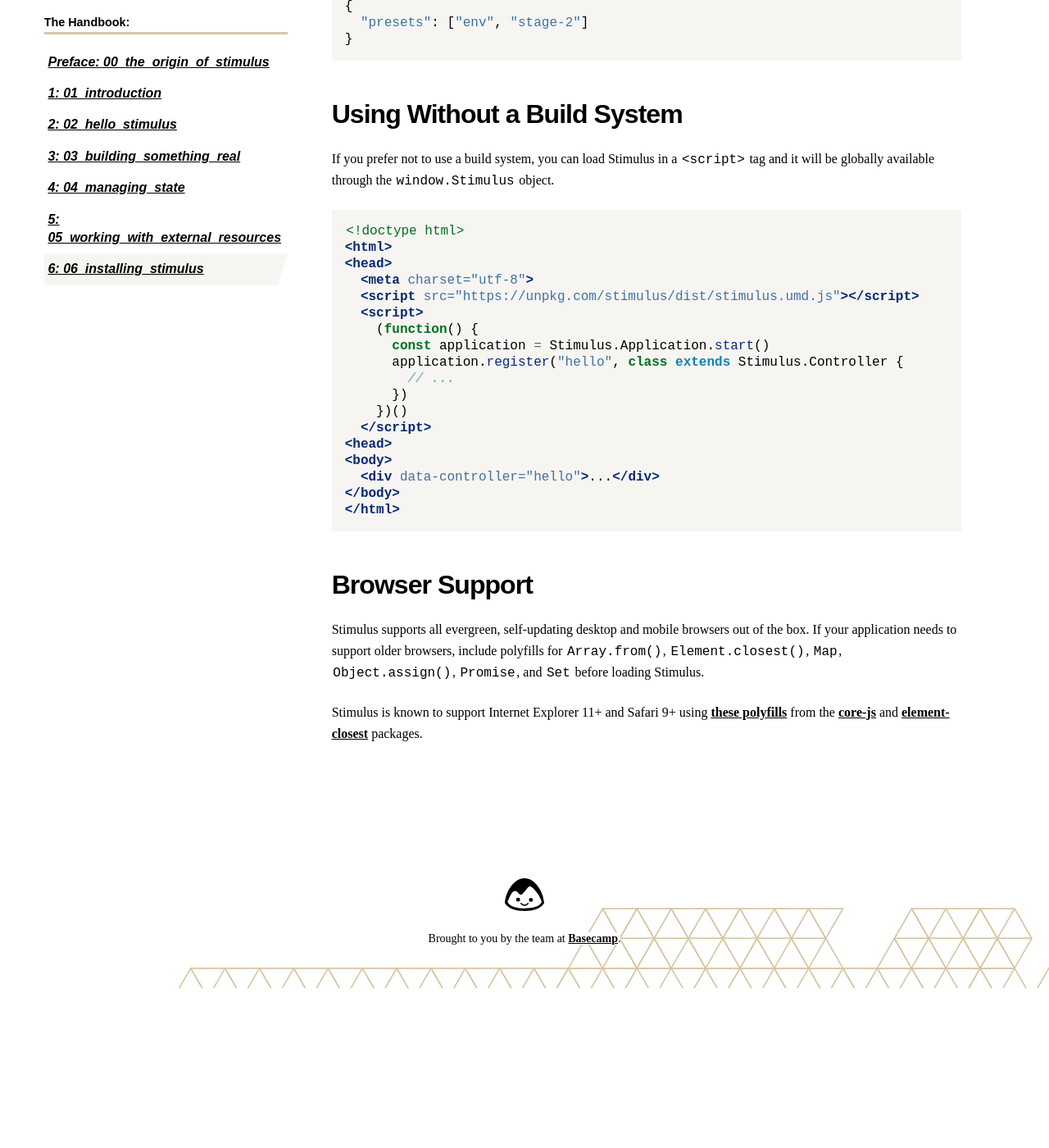
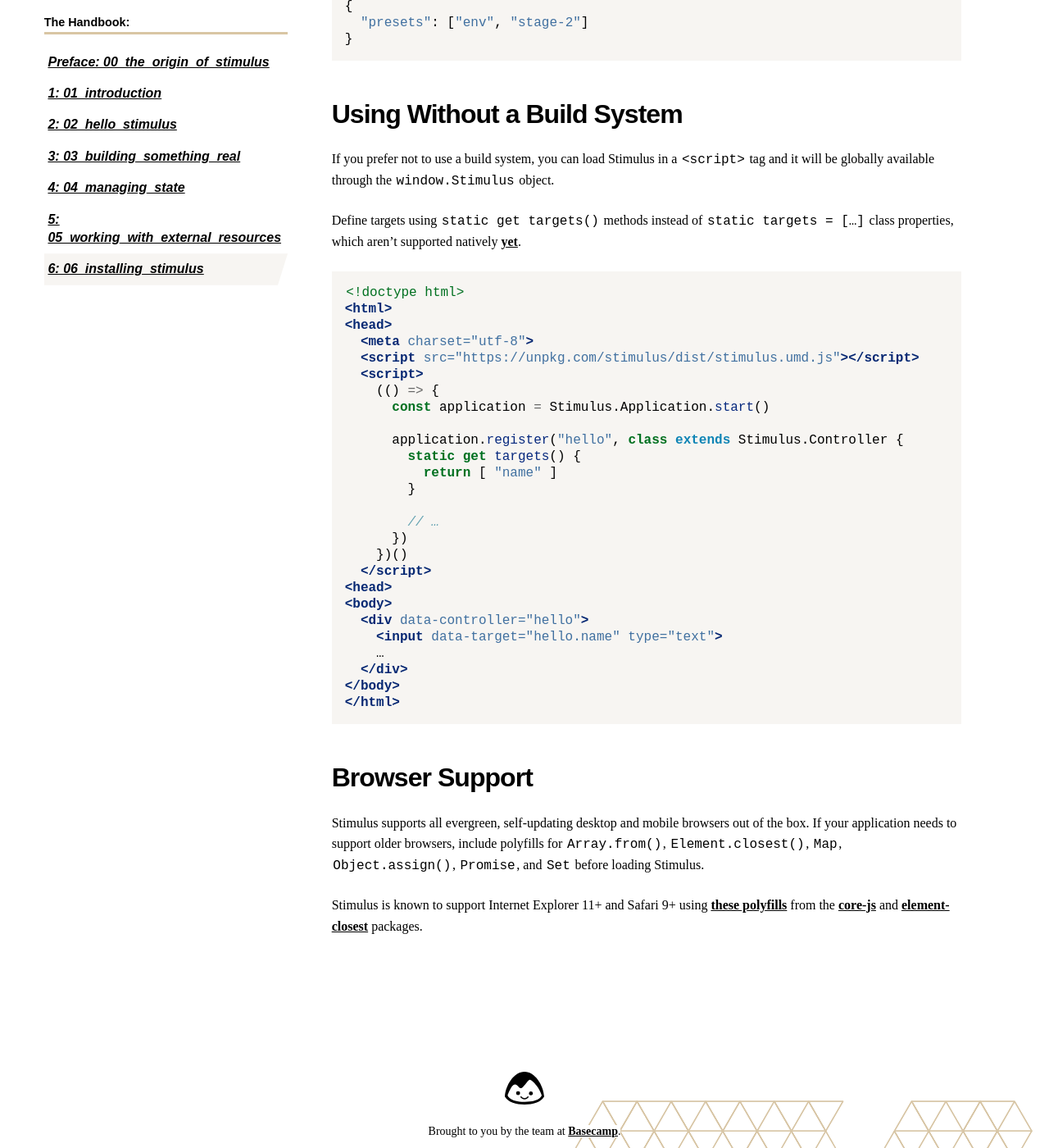
Before and after one commit to hotwired/stimulus-site, a Jekyll site: the page built from _handbook/06_installing_stimulus.md, in a window 1280 px wide and 1400 px high, scrolled down 2324 px. Shown: the whole window at 82% size. Built offline with Jekyll 4.4.1, drawn with Linux system fonts in a browser that asks for light colours; some web fonts are replaced; comment, search, counter and statistics services are not loaded; before the commit the page ends 3529 px from its top, so only the background shows below that.

Commit message:
Sync handbook

````diff
--- a/_handbook/06_installing_stimulus.md
+++ b/_handbook/06_installing_stimulus.md
@@ -84,6 +84,8 @@ Or, use the [stage-2 preset](https://babeljs.io/docs/plugins/preset-stage-2/), w
 
 If you prefer not to use a build system, you can load Stimulus in a `<script>` tag and it will be globally available through the `window.Stimulus` object.
 
+Define targets using `static get targets()` methods instead of `static targets = […]` class properties, which aren't supported natively [yet](https://github.com/tc39/proposal-static-class-features/).
+
 ```html
 <!doctype html>
 <html>
@@ -91,16 +93,24 @@ If you prefer not to use a build system, you can load Stimulus in a `<script>` t
   <meta charset="utf-8">
   <script src="https://unpkg.com/stimulus/dist/stimulus.umd.js"></script>
   <script>
-    (function() {
+    (() => {
       const application = Stimulus.Application.start()
+
       application.register("hello", class extends Stimulus.Controller {
-        // ...
+        static get targets() {
+          return [ "name" ]
+        }
+
+        // …
       })
     })()
   </script>
 <head>
 <body>
-  <div data-controller="hello">...</div>
+  <div data-controller="hello">
+    <input data-target="hello.name" type="text">
+    …
+  </div>
 </body>
 </html>
 ```
````
